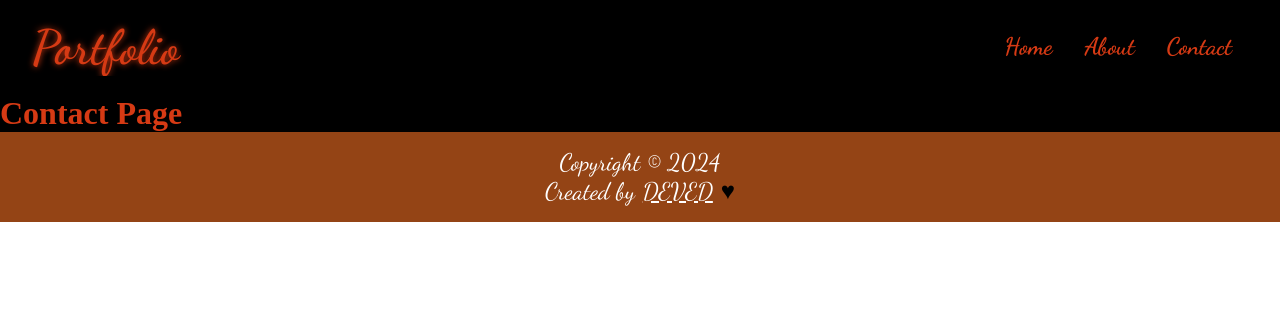
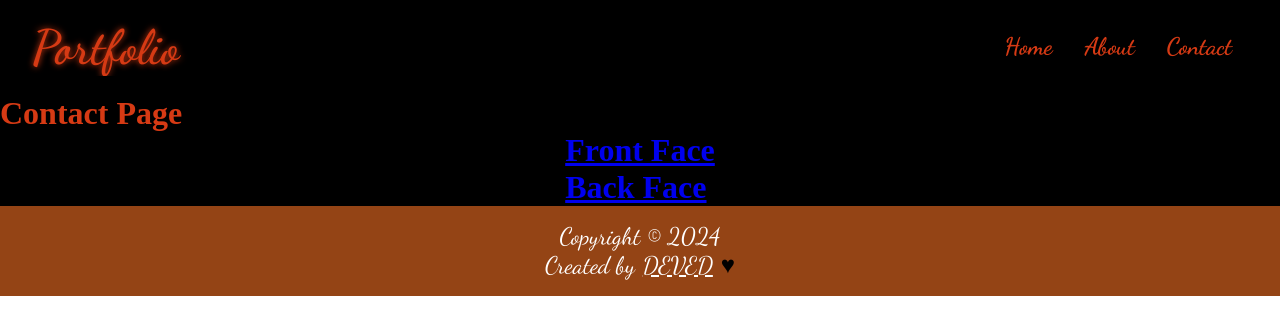
Before and after one commit to happiestt-talha/Fardeen-Zafar, a React (Create React App) app in the folder client/: page /contact in a window 1280 px wide. Shown: the top 334 px of the page. Built offline with nearby package versions, Linux system fonts and the light colour scheme; a web font is replaced by a local one.

Commit message:
Styling Contact Cards

```diff
--- a/client/src/components/ContactCard.jsx
+++ b/client/src/components/ContactCard.jsx
@@ -1,4 +1,5 @@
 import React from 'react'
+import { Link } from 'react-router-dom'
 import styled from 'styled-components'
 
 const CardContainer = styled.div`
@@ -7,11 +8,25 @@ const CardContainer = styled.div`
     align-items: center;
 `
 
+const FrontFace = styled.div`
+
+`
+const BackFace = styled.div`
+
+`
 const ContactCard = () => {
     return (
         <>
             <CardContainer>
-                <h1>Contact Card</h1>
+                <Link to='https://www.linkedin.com/in/fardeen-zafar/' target='_blank' rel='noreferrer'>
+                    <FrontFace>
+                        <h1>Front Face</h1>
+                    </FrontFace>
+
+                    <BackFace>
+                        <h1>Back Face</h1>
+                    </BackFace>
+                </Link>
             </CardContainer>
         </>
     )
--- a/client/src/pages/ContactPage.jsx
+++ b/client/src/pages/ContactPage.jsx
@@ -1,9 +1,11 @@
 import React from 'react'
+import ContactCard from '../components/ContactCard'
 
 const ContactPage = () => {
     return (
         <>
             <h1>Contact Page</h1>
+            <ContactCard/>
         </>
     )
 }
```
